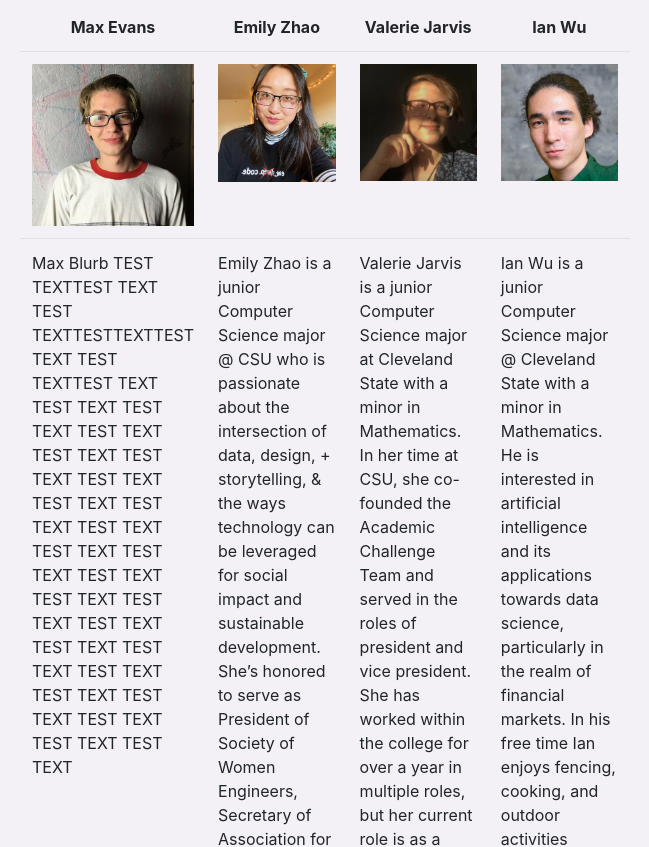
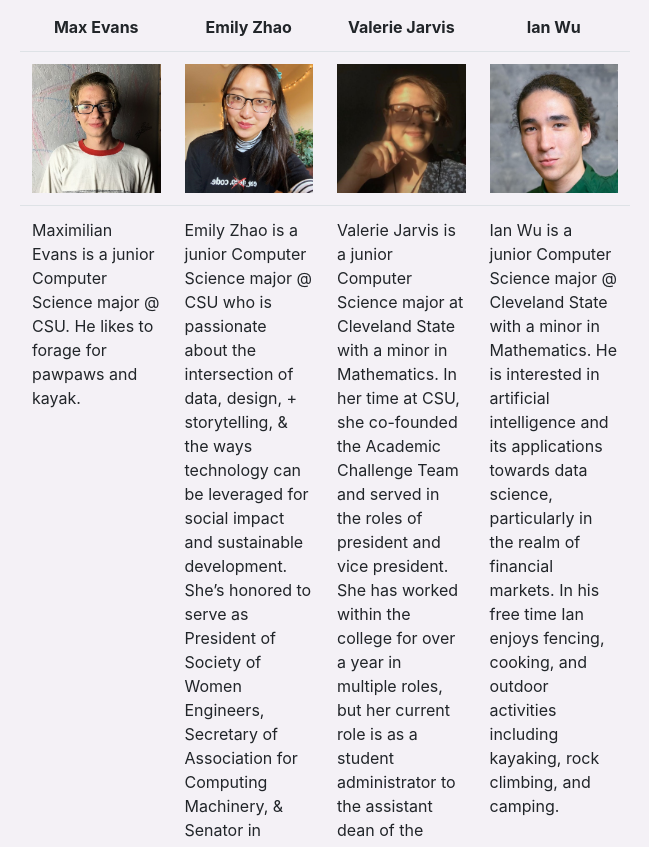
Before and after one commit to emily-zhao/ServeShare, a website: page frontend/src/AboutPage.html in a window 1280 px wide. Shown: the part 560-1407 px from the top of the page, without its empty margins (315-964 px from the left). Drawn offline with nearby package versions, Linux system fonts and the light colour scheme.

Commit message:
added my blurb

```diff
--- a/frontend/src/AboutPage.html
+++ b/frontend/src/AboutPage.html
@@ -91,7 +91,7 @@
                         <td><img src="Ian.png" style="width: 100%"></td>
                     </tr>
                     <tr>
-                        <td style="text-align:left">Max Blurb TEST TEXTTEST TEXT TEST TEXTTESTTEXTTEST TEXT TEST TEXTTEST TEXT TEST TEXT TEST TEXT TEST TEXT TEST TEXT TEST TEXT TEST TEXT TEST TEXT TEST TEXT TEST TEXT TEST TEXT TEST TEXT TEST TEXT TEST TEXT TEST TEXT TEST TEXT TEST TEXT TEST TEXT TEST TEXT TEST TEXT TEST TEXT TEST TEXT TEST TEXT TEST TEXT</td>
+                        <td style="text-align:left">Maximilian Evans is a junior Computer Science major @ CSU. He likes to forage for pawpaws and kayak.</td>
                         <td style="text-align:left">Emily Zhao is a junior Computer Science major @ CSU who is passionate about the intersection of data, design, + storytelling, & the ways technology can be leveraged for social impact and sustainable development. She’s honored to serve as President of Society of Women Engineers, Secretary of Association for Computing Machinery, & Senator in Student Government. In her free time, she enjoys jamming on the violin, drawing, & playing tennis!</td>
                         <td style="text-align:left">Valerie Jarvis is a junior Computer Science major at Cleveland State with a minor in Mathematics. In her time at CSU, she co-founded the Academic Challenge Team and served in the roles of president and vice president. She has worked within the college for over a year in multiple roles, but her current role is as a student administrator to the assistant dean of the college. Her greatest loves in life include making websites look nice, well-organized Excel sheets, and her cat named Bean.</td>
                         <td style="text-align:left">Ian Wu is a junior Computer Science major @ Cleveland State with a minor in Mathematics. He is interested in artificial intelligence and its applications towards data science, particularly in the realm of financial markets. In his free time Ian enjoys fencing, cooking, and outdoor activities including kayaking, rock climbing, and camping. </td>
```
